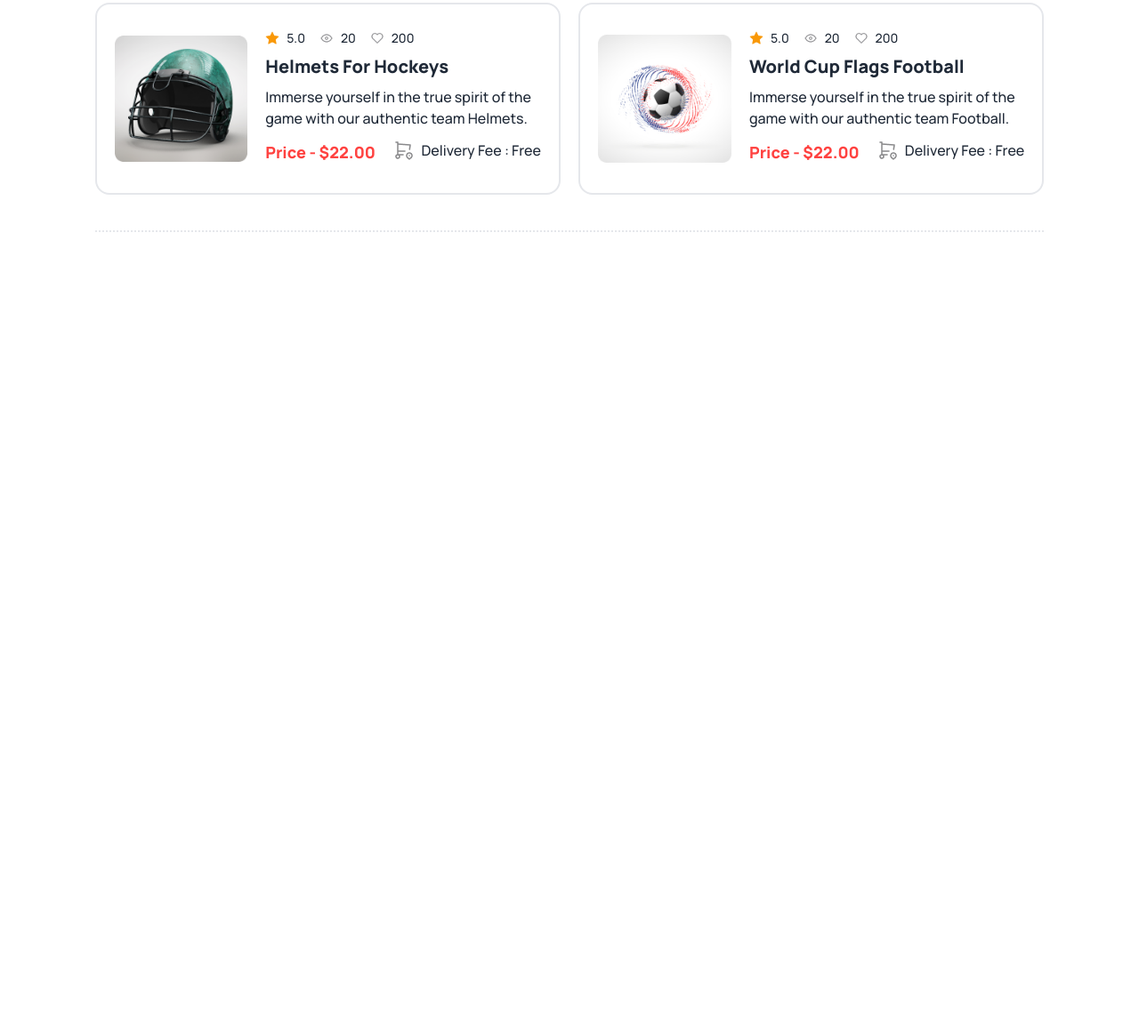
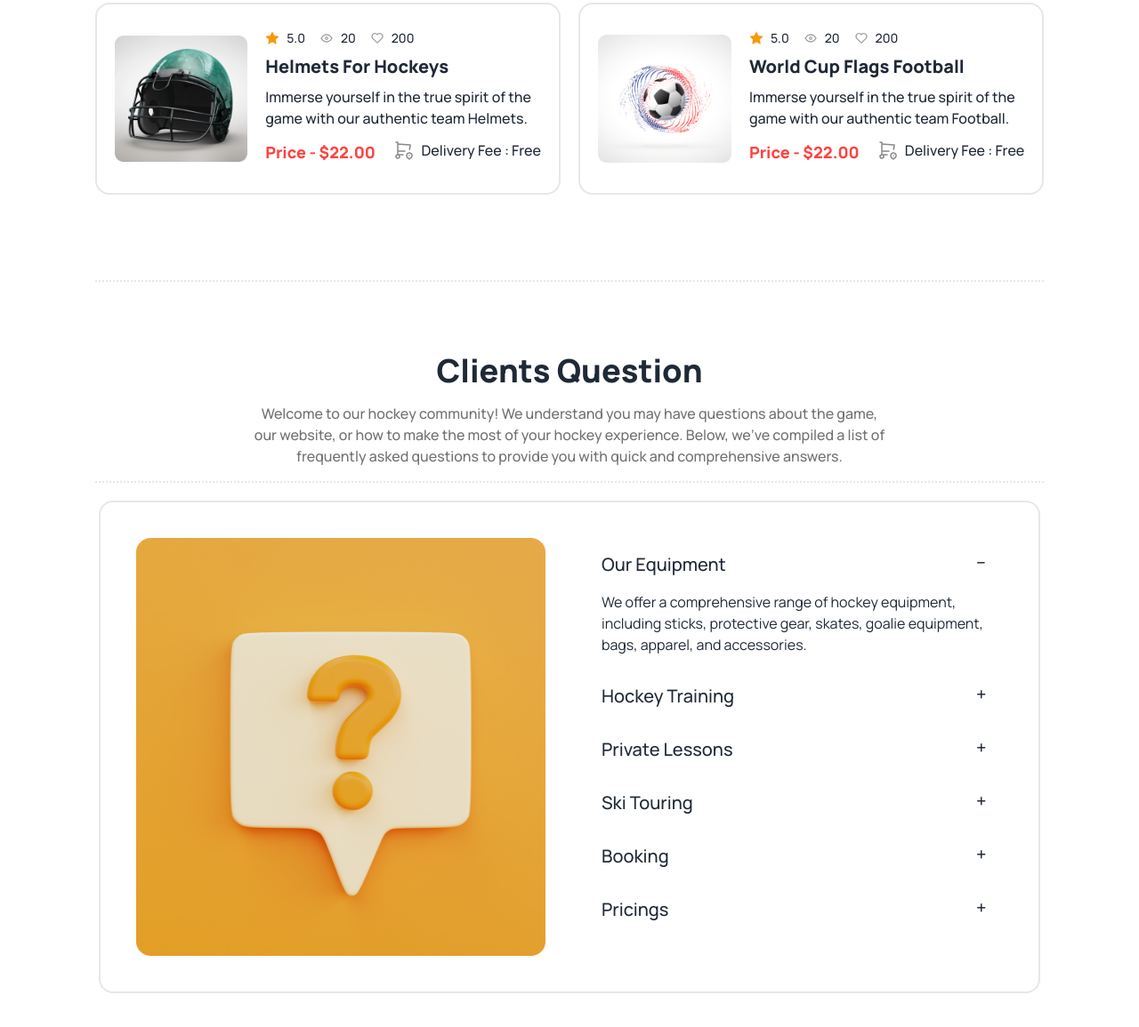
Before and after one commit to RakibHossen678/Assignment3, a plain HTML site: page index.html in a window 1280 px wide. Shown: the part 3687-4842 px from the top of the page at 89% size. Before the commit the page ends 4032 px from the top, so only its background shows below. Drawn offline with nearby package versions, Linux system fonts and the light colour scheme.

Commit message:
Added FAQ section

```diff
--- a/index.html
+++ b/index.html
@@ -263,7 +263,7 @@
             </div>
         </section>
 
-        <section class="mt-24 border-b-2 border-dotted">
+        <section class="mt-24 border-b-2 border-dotted pb-14">
             <div class="border-y-2 border-dotted py-9 mb-5">
                 <div class="mx-auto text-center lg:w-2/3   pb-5">
                     <h1 class="text-4xl font-extrabold mb-4">Our New Products</h1>
@@ -460,6 +460,77 @@
                 </div>
             </div>
         </section>
+
+        <section class=" mt-20  ">
+            <div class=" mb-5 border-b-2 border-dotted">
+                <div class="mx-auto text-center lg:w-2/3   pb-4">
+                    <h1 class="text-4xl font-extrabold mb-4">Clients Question</h1>
+                    <p class="font-medium text-[#13131899]">Welcome to our hockey community! We understand you may have questions about the game, our website, or how to make the most of your hockey experience. Below, we've compiled a list of frequently asked questions to provide you with quick and comprehensive answers.</p>
+                </div>
+            </div>
+
+            <div class="flex flex-col lg:flex-row justify-around gap-10 border-2 lg:p-10 rounded-2xl mx-1 p-1">
+                <div class="flex-1">
+                    <img class="lg:w-[460px] lg:max-h-[470px]" src="assets/Images/11.png" alt="">
+                </div>
+                <div class="flex-1">
+                    <div class="collapse collapse-plus bg-base-100">
+                        <input type="radio" name="my-accordion-3" checked="checked" />
+                        <div class="collapse-title text-xl font-medium">
+                            Our Equipment
+                        </div>
+                        <div class="collapse-content">
+                          <p>We offer a comprehensive range of hockey equipment, including sticks, protective gear, skates, goalie equipment, bags, apparel, and accessories.</p>
+                        </div>
+                      </div>
+                      <div class="collapse collapse-plus bg-base-100">
+                        <input type="radio" name="my-accordion-3" />
+                        <div class="collapse-title text-xl font-medium">
+                            Hockey Training
+                        </div>
+                        <div class="collapse-content">
+                          <p>Our Performance Training Center is the heartbeat of our facility, equipped with the latest in sports science and fitness technology.</p>
+                        </div>
+                      </div>
+                      <div class="collapse collapse-plus bg-base-100">
+                        <input type="radio" name="my-accordion-3" />
+                        <div class="collapse-title text-xl font-medium">
+                            Private Lessons
+                        </div>
+                        <div class="collapse-content">
+                          <p>Yes, we offer a range of products catering to players of all skill levels, from beginners to professionals. Product descriptions provide insights into suitability.</p>
+                        </div>
+                      </div>
+                      <div class="collapse collapse-plus bg-base-100">
+                        <input type="radio" name="my-accordion-3" />
+                        <div class="collapse-title text-xl font-medium">
+                            Ski Touring
+                        </div>
+                        <div class="collapse-content">
+                          <p>Ski touring, also known as backcountry skiing, is a form of skiing that involves traveling through unmarked and often untamed terrain using specialized skis that allow for both uphill and downhill travel.</p>
+                        </div>
+                      </div>
+                      <div class="collapse collapse-plus bg-base-100">
+                        <input type="radio" name="my-accordion-3" />
+                        <div class="collapse-title text-xl font-medium">
+                            Booking
+                        </div>
+                        <div class="collapse-content">
+                          <p>To book a ski tour, navigate to our "Tours" section, select your preferred tour, and follow the prompts to complete the booking. Ensure you provide accurate information for a seamless experience.</p>
+                        </div>
+                      </div>
+                      <div class="collapse collapse-plus bg-base-100">
+                        <input type="radio" name="my-accordion-3" />
+                        <div class="collapse-title text-xl font-medium">
+                            Pricings
+                        </div>
+                        <div class="collapse-content">
+                          <p>Pricing varies based on the duration, difficulty level, and inclusions of the ski tour. Visit the specific tour page for detailed pricing information.</p>
+                        </div>
+                      </div>
+                </div>
+            </div>
+        </section>
     </main>
 </body>
 
```
